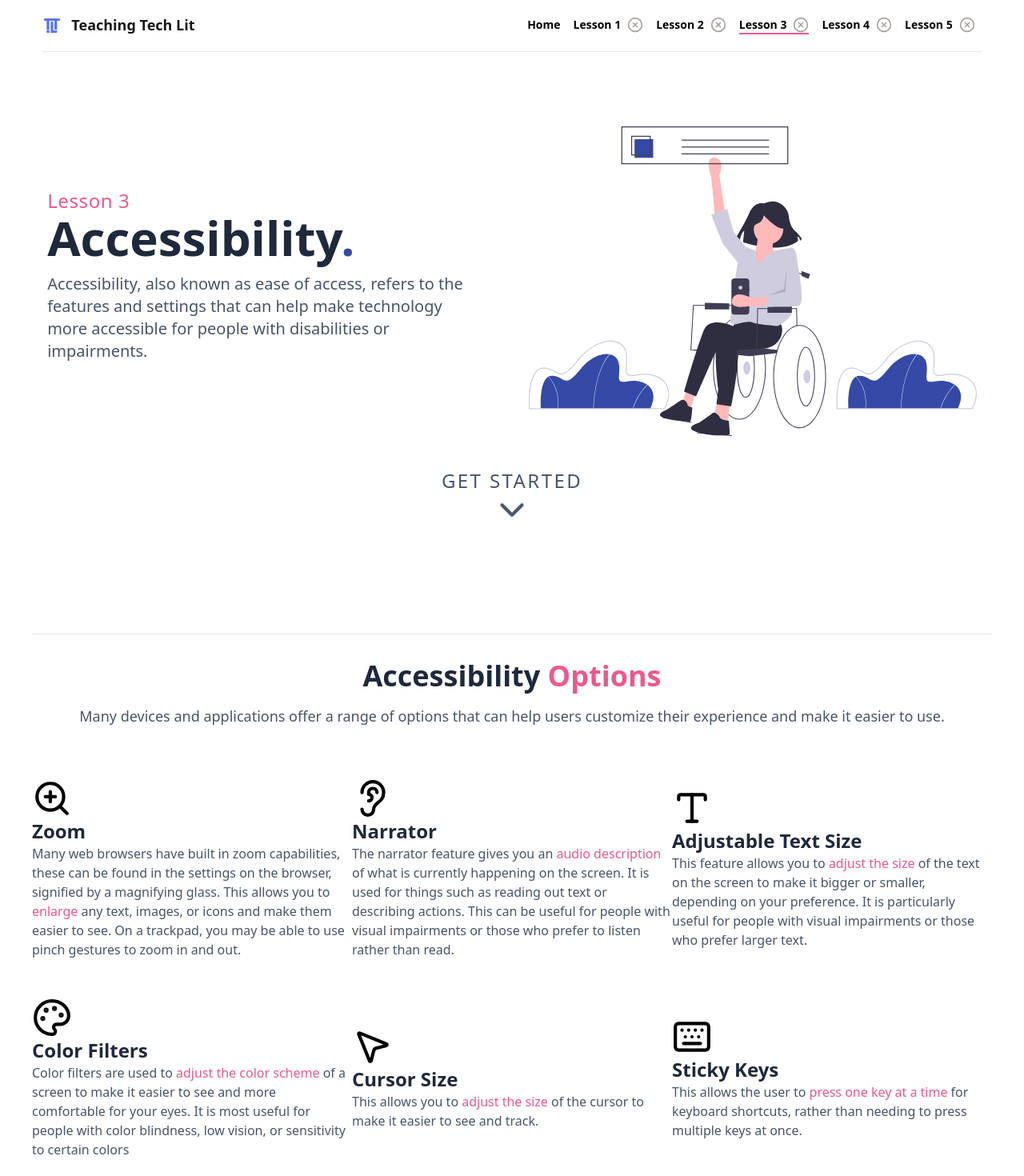
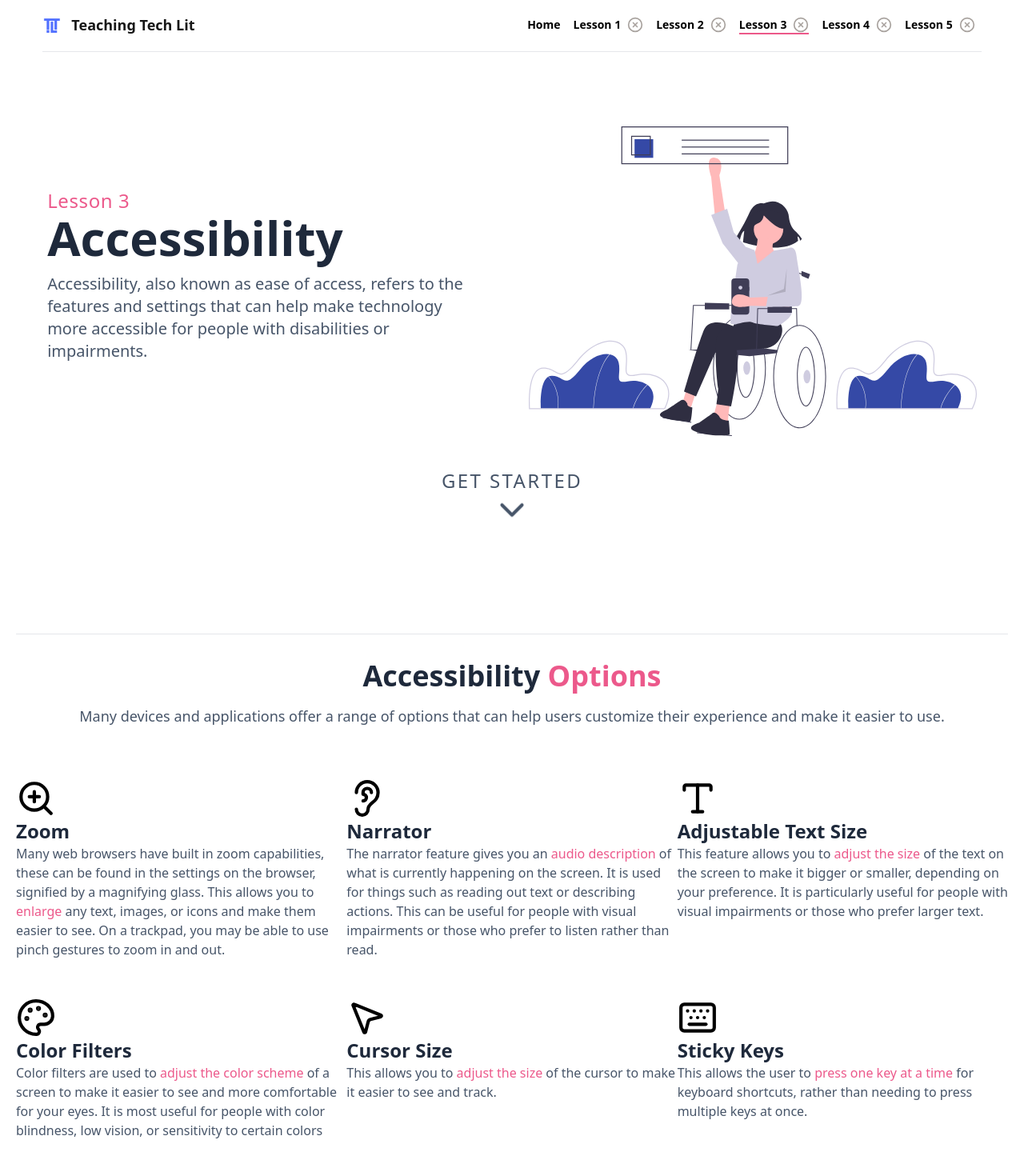
Before and after one commit to j-cleme/capstone_teaching-tech-lit, a SvelteKit app: page /accessibility in a window 1280 px wide. Shown: the top 1470 px of the page at 80% size. Built offline with nearby package versions, Linux system fonts and the light colour scheme.

Commit message:
Various Changes
- Removed periods from titles
- Fixed vertical alignment
- Made sure icons are the same size on mobile

```diff
--- a/src/app.css
+++ b/src/app.css
@@ -20,7 +20,7 @@
   } */
 
   main {
-    @apply flex flex-col justify-items-center justify-center items-center px-10
+    @apply flex flex-col justify-items-center justify-center items-center px-5
   }
 
 }
--- a/src/routes/+page.svelte
+++ b/src/routes/+page.svelte
@@ -15,7 +15,7 @@
 			<div class="md:mr-16">
 				<p class=" tracking-wide text-[#ec598b] text-2xl">Home</p>
 				<h1 class="text-6xl text-slate-800 font-semibold">
-					Teaching Tech Lit<span class="text-[#3549A6]">.</span>
+					Teaching Tech Lit
 				</h1>
 				<p class="pt-3.5 lg:max-w-[47ch] text-xl text-slate-600 mb-3">
 					A guided introduction to the internet for adults looking to learn tech intuition and
--- a/src/routes/accessibility/+page.svelte
+++ b/src/routes/accessibility/+page.svelte
@@ -16,9 +16,7 @@
 		<div class="flex flex-col md:flex-row items-center">
 			<div class="md:mr-16">
 				<p class=" tracking-wide text-[#ec598b] text-2xl">Lesson 3</p>
-				<h1 class="text-6xl text-slate-800 font-semibold">
-					Accessibility<span class="text-[#3549A6]">.</span>
-				</h1>
+				<h1 class="text-6xl text-slate-800 font-semibold">Accessibility</h1>
 				<p class="pt-3.5 md:max-w-[47ch] text-xl text-slate-600 mb-3.5">
 					Accessibility, also known as ease of access, refers to the features and settings that can
 					help make technology more accessible for people with disabilities or impairments.
@@ -40,11 +38,11 @@
 		Many devices and applications offer a range of options that can help users customize their
 		experience and make it easier to use.
 	</p>
-	<div class="md:grid md:grid-cols-3 w-full justify-items-center items-center my-6">
+	<div class="md:grid md:grid-cols-3 w-full justify-items-center my-6">
 		<div class="my-6">
 			<ZoomIn size={50} />
 			<h1 class=" text-2xl text-slate-800 font-semibold ">Zoom</h1>
-			<p class="text-slate-600 max-w-[45ch]">
+			<p class="text-slate-600 max-w-[50ch]">
 				Many web browsers have built in zoom capabilities, these can be found in the settings on the
 				browser, signified by a magnifying glass. This allows you to <span class="text-[#ec598b]"
 					>enlarge</span
@@ -56,7 +54,7 @@
 		<div class="my-6">
 			<Ear size={50} />
 			<h1 class=" text-2xl text-slate-800 font-semibold ">Narrator</h1>
-			<p class="text-slate-600 max-w-[45ch]">
+			<p class="text-slate-600 max-w-[50ch]">
 				The narrator feature gives you an <span class="text-[#ec598b]">audio description</span> of what
 				is currently happening on the screen. It is used for things such as reading out text or describing
 				actions. This can be useful for people with visual impairments or those who prefer to listen
@@ -67,7 +65,7 @@
 		<div class="my-6">
 			<Type size={50} />
 			<h1 class=" text-2xl text-slate-800 font-semibold ">Adjustable Text Size</h1>
-			<p class="text-slate-600 max-w-[45ch]">
+			<p class="text-slate-600 max-w-[50ch]">
 				This feature allows you to <span class="text-[#ec598b]">adjust the size</span> of the text on
 				the screen to make it bigger or smaller, depending on your preference. It is particularly useful
 				for people with visual impairments or those who prefer larger text.
@@ -77,7 +75,7 @@
 		<div class="my-6">
 			<Palette size={50} />
 			<h1 class=" text-2xl text-slate-800 font-semibold ">Color Filters</h1>
-			<p class="text-slate-600 max-w-[45ch]">
+			<p class="text-slate-600 max-w-[50ch]">
 				Color filters are used to <span class="text-[#ec598b]">adjust the color scheme</span> of a screen
 				to make it easier to see and more comfortable for your eyes. It is most useful for people with
 				color blindness, low vision, or sensitivity to certain colors
@@ -87,7 +85,7 @@
 		<div class="my-6">
 			<MousePointer2 size={50} />
 			<h1 class=" text-2xl text-slate-800 font-semibold ">Cursor Size</h1>
-			<p class="text-slate-600 max-w-[45ch]">
+			<p class="text-slate-600 max-w-[50ch]">
 				This allows you to <span class="text-[#ec598b]">adjust the size</span> of the cursor to make
 				it easier to see and track.
 			</p>
@@ -96,7 +94,7 @@
 		<div class="my-6">
 			<Keyboard size={50} />
 			<h1 class=" text-2xl text-slate-800 font-semibold ">Sticky Keys</h1>
-			<p class="text-slate-600 max-w-[45ch]">
+			<p class="text-slate-600 max-w-[50ch]">
 				This allows the user to <span class="text-[#ec598b]">press one key at a time</span> for keyboard
 				shortcuts, rather than needing to press multiple keys at once.
 			</p>
--- a/src/routes/browsers/+page.svelte
+++ b/src/routes/browsers/+page.svelte
@@ -16,9 +16,7 @@
 		<div class="flex flex-col md:flex-row md:items-center">
 			<div class="md:mr-16">
 				<p class=" tracking-wide text-[#ec598b] text-2xl">Lesson 4</p>
-				<h1 class="text-6xl text-slate-800 font-semibold">
-					Browsers<span class="text-[#3549A6]">.</span>
-				</h1>
+				<h1 class="text-6xl text-slate-800 font-semibold">Browsers</h1>
 				<p class="pt-3.5 md:max-w-[47ch] text-xl text-slate-600 mb-3.5">
 					A web browser is an application that lets you navigate the internet. This is how you will
 					access websites and online services. By using a browser, you can search for information,
--- a/src/routes/devices/+page.svelte
+++ b/src/routes/devices/+page.svelte
@@ -16,9 +16,7 @@
 		<div class="flex flex-col md:flex-row md:items-center mb-20">
 			<div class="md:mr-16">
 				<p class=" tracking-wide text-[#ec598b] text-2xl">Lesson 1</p>
-				<h1 class="text-6xl text-slate-800 font-semibold">
-					Devices<span class="text-[#3549A6]">.</span>
-				</h1>
+				<h1 class="text-6xl text-slate-800 font-semibold">Devices</h1>
 				<p class="pt-3.5 lg:max-w-[47ch] text-xl text-slate-600 mb-3.5">
 					All devices are different, but some functions are seen across all platforms. Let's explore
 					them.
--- a/src/routes/safety/+page.svelte
+++ b/src/routes/safety/+page.svelte
@@ -17,9 +17,7 @@
 		<div class="flex flex-col md:flex-row lg:items-center">
 			<div class="mr-16">
 				<p class=" tracking-wide text-[#ec598b] text-2xl">Lesson 5</p>
-				<h1 class="text-6xl text-slate-800 font-semibold">
-					Safety<span class="text-[#3549A6]">.</span>
-				</h1>
+				<h1 class="text-6xl text-slate-800 font-semibold">Safety</h1>
 				<p class="pt-3.5 lg:max-w-[47ch] text-xl text-slate-600 mb-3.5">
 					It’s important to be safe when using the internet, though, especially with your personal
 					information.
@@ -41,7 +39,7 @@
 		By learning and taking precautions, you can help protect yourself while enjoying the benefits of
 		the internet..
 	</p>
-	<div class="flex md:flex-row flex-col jusify-center w-full items-center justify-center my-10">
+	<div class="flex md:flex-row flex-col jusify-center w-full justify-center my-10">
 		<div class="flex flex-col p-4">
 			<label class="relative block">
 				<span class="sr-only">Search</span>
@@ -85,14 +83,14 @@
 			</p>
 		</div>
 	</div>
-	<div class="flex md:flex-row flex-col jusify-center w-full items-center justify-center my-10">
+	<div class="flex md:flex-row flex-col jusify-center w-full justify-center my-10">
 		<div class="flex flex-col p-4">
 			<Modal basic>
 				<Content>
 					<h2>This is a pop up! Popups can appear like this or as an entirely different window!</h2>
 				</Content>
 				<Trigger>
-					<button class="btn text-xl text-white py-2 px-4 bg-[#3549A6] rounded-sm">
+					<button class="btn text-xl text-white py-2 px-4 bg-[#3549A6] rounded-md h-[59px]">
 						Click Me!</button
 					>
 				</Trigger>
```
Also changed, not shown: src/routes/icons/+page.svelte (+18 -16 lines).
